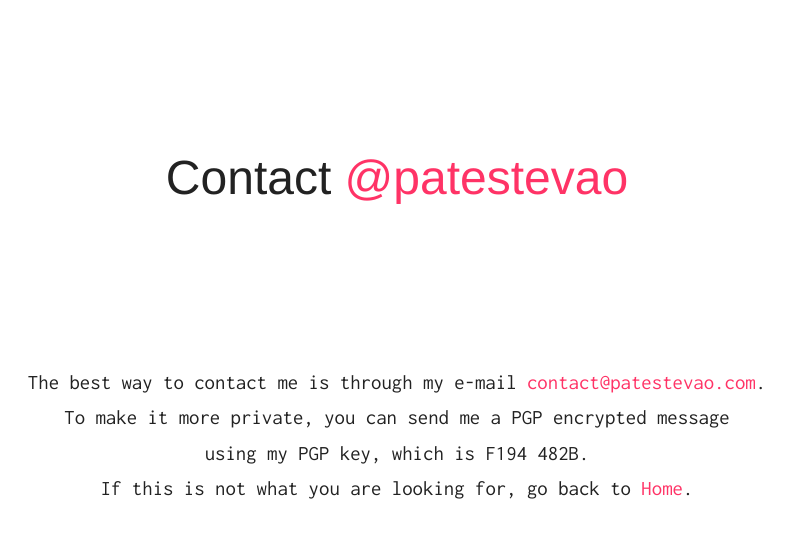
After one commit to patestevao/patestevao.com-old, a Flask app: page /contact.html in a window 1280 px wide. The commit adds this page. Shown: the top 538 px of the page, without its empty margins (243-1036 px from the left). Run offline with Flask 2, Linux system fonts and the light colour scheme; some libraries are stand-ins or nearby versions.

Commit message:
fixes font, rearranges display, optimizes images and creates contact page

```diff
--- a/app.py
+++ b/app.py
@@ -6,5 +6,13 @@ app = Flask(__name__)
 def index():
     return render_template('index.html')
 
+@app.route('/index.html')
+def index2():
+	return render_template('index.html')
+
+@app.route('/contact.html')
+def contact():
+	return render_template('contact.html')
+
 if __name__ == '__main__':
     app.run(host='0.0.0.0', debug=True)
--- a/static/css/app.css
+++ b/static/css/app.css
@@ -353,9 +353,33 @@ td,
 th {
   padding: 0; }
 
+#text {
+  color: #222;
+  font-family: "Inconsolata", Sans-serif;
+  background-color: #ffffff;
+  text-align: center;
+  font-size: 1.3em;
+  line-height: 1.7em; }
+
+#title {
+  font-size: 3em;
+  text-align: center;
+  margin-top: 3em;
+  margin-bottom: 12%; }
+
+a {
+  text-decoration: none;
+  color: #f36;
+  transition-property: background-color, color;
+  transition-duration: 0.2s; }
+
+a:hover, a:focus {
+  background-color: #f36;
+  color: #ffffff; }
+
 body {
   color: #222;
-  font-family: Inconsolata, Sans-serif;
+  font-family: "Inconsolata", Sans-serif;
   background-color: #ffffff;
   text-align: center;
   font-size: 1em; }
--- /dev/null
+++ b/static/sass/_contact.scss
@@ -0,0 +1,31 @@
+$type: "Inconsolata", Sans-serif;
+$bg-color: #ffffff;
+$color: #222;
+
+#text {
+	color: $color;
+	font-family: $type;
+	background-color: $bg-color;
+	text-align: center;
+	font-size: 1.3em;
+	line-height: 1.7em;
+}
+
+#title {
+	font-size: 3em;
+	text-align: center;
+	margin-top: 3em;
+	margin-bottom: 12%;
+}
+
+a {
+	text-decoration: none;
+	color: #f36;
+	transition-property: background-color, color;
+	transition-duration: 0.2s;
+}
+
+a:hover, a:focus {
+	background-color: #f36;
+	color: $bg-color;
+}
--- a/static/sass/app.scss
+++ b/static/sass/app.scss
@@ -1,6 +1,7 @@
 @import 'normalize';
+@import 'contact';
 
-$type: Inconsolata, Sans-serif;
+$type: "Inconsolata", Sans-serif;
 $bg-color: #ffffff;
 $color: #222;
 
@@ -28,10 +29,10 @@ body {
 }
 
 	#greeting {
-	font-size: 2.5em;
+	font-size: 3em;
 	text-align: center;
 	margin-top: 3em;
-	margin-bottom: 17%;
+	margin-bottom: 10%;
 }
 
 #first-line{
@@ -42,7 +43,7 @@ body {
 	font-size: 20px;
 	padding: 1em;
 	line-height: 1.5em;
-	margin-bottom: 4em;
+	margin-bottom: 3.5em;
 }
 
 .pictures {
@@ -101,43 +102,12 @@ body {
 	position: relative;
 }
 
-
-@media only screen
-  and (min-device-width: 768px)
-  and (max-device-width: 1024px) {
-
-  	#my-picture {
-	background-image: url('../img/profile.png');
-	position: right;
-	}
-
-	#writing {
-		background-image: url('../img/writing.png');
-		position: relative;
-		//display: inline-block;
-	}
-
-	#flower {
-		background-image: url('../img/flower.png');
-		position: relative;
-		//display: inline-block;
-	}
-
-	#yoga {
-		background-image: url('../img/yoga.png');
-		position: relative;
-		//display: inline-block;
-	}
-}
-
 @media only screen
   and (min-device-width: 320px)
   and (max-device-width: 480px) {
 
-	  .column.small-centered {
-		margin-left: auto;
-		margin-right: auto;
-		float: none !important;
+	.container {
+		text-align: center;
 	}
 
 	#greeting {
--- a/templates/base.html
+++ b/templates/base.html
@@ -5,8 +5,8 @@
 	<meta name="viewport" content="width=device-width, initial-scale-1.0">
 	<title>Patrícia Estevão</title>
 	<link rel="icon" type="image/ico" href="{{ url_for('static', filename='favicon.ico') }}">
+	<link rel="stylesheet" href="{{ url_for('static', filename='css/foundation.css') }}">
 	<link rel="stylesheet" href="{{ url_for('static', filename='css/app.css') }}">
-	<link rel="stylesheet" href="{{ url_for('static', filename='css/foundation.css') }}">
 	<link href='http://fonts.googleapis.com/css?family=Inconsolata' rel='stylesheet' type='text/css'>
 	<link href="//maxcdn.bootstrapcdn.com/font-awesome/4.3.0/css/font-awesome.min.css" rel="stylesheet">
 	<script>
--- /dev/null
+++ b/templates/contact.html
@@ -0,0 +1,19 @@
+{% extends 'base.html' %}
+{% block content %}
+<div class="row">
+	<div class="small-12 small-centered columns">
+		<h1 id="title">Contact <a href="index.html">@patestevao</a></h1>
+	</div>
+</div>
+<div class="row">
+	<div class="small-12 small-centered columns" id="text">
+		The best way to contact me is through my e-mail <a href="mailto:contact@patestevao.com">contact@patestevao.com</a>.
+		<br>
+		To make it more private, you can send me a PGP encrypted message
+		<br>
+		using my PGP key, which is F194 482B.
+		<br>
+		If this is not what you are looking for, go back to <a href="index.html">Home</a>.
+	</div>
+</div>
+{% endblock content %}
```
Also changed, not shown: other parts of static/css/app.css (+5 -23 lines), templates/index.html (+5 -5 lines), static/img/flower.png, static/img/profile.png, static/img/writing.png, static/img/yoga.png, 1 other file.
